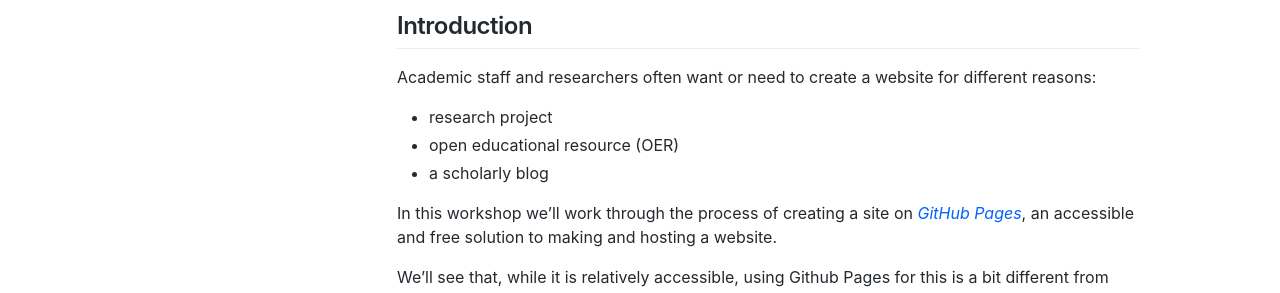
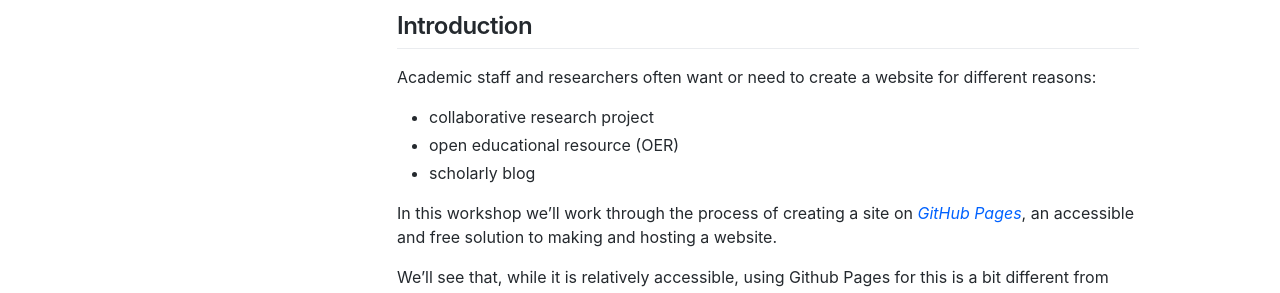
Before and after one commit to liamodwyer/github-pages, a Jekyll site: the page built from _workshop/index.md, in a window 1280 px wide. Shown: the part 417-710 px from the top of the page. Built offline with Jekyll 4.4.1, drawn with Linux system fonts in a browser that asks for light colours; some web fonts are replaced.

Commit message:
finish index.md

```diff
--- a/_workshop/index.md
+++ b/_workshop/index.md
@@ -9,9 +9,9 @@ date: 0000-01-01    # Page order is set by date
 ## Introduction
 
 Academic staff and researchers often want or need to create a website for different reasons:
-- research project
+- collaborative research project
 - open educational resource (OER)
-- a scholarly blog
+- scholarly blog
 
 In this workshop we'll work through the process of creating a site on [*GitHub Pages*](https://pages.github.com/), an accessible and free solution to making and hosting a website.
 
```
